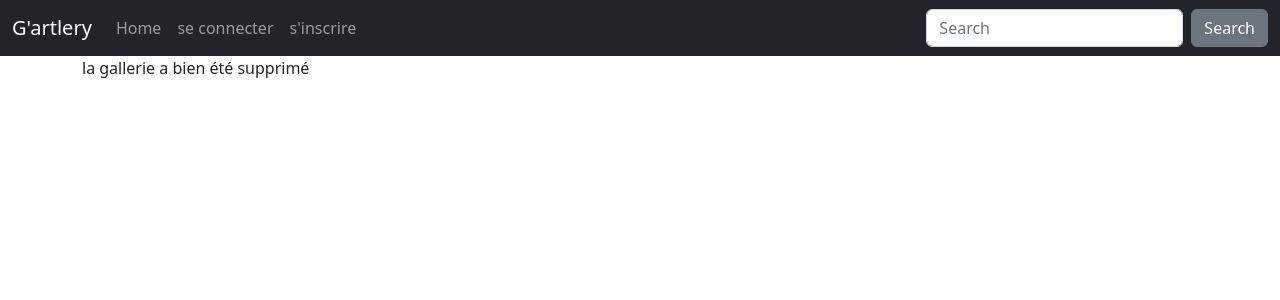
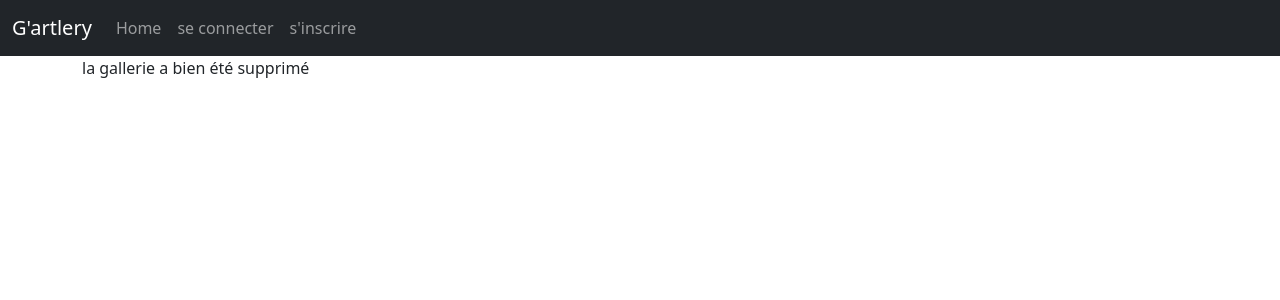
Before and after one commit to st3rbenn/ecfBack_rattrapage, a Symfony app: template templates/gallery/delete_gallery.html.twig in a window 1280 px wide. Shown: the top 300 px of the page. Run offline with Twig, Linux system fonts and the light colour scheme; the template is opened without the code that fills it, so the values that code supplies are empty; some libraries are stand-ins or nearby versions.

Commit message:
Update _header.html.twig

```diff
--- a/templates/partials/_header.html.twig
+++ b/templates/partials/_header.html.twig
@@ -32,10 +32,6 @@
                     </li>
                 {% endif %}
             </ul>
-            <form class="d-flex">
-                <input class="form-control me-sm-2" type="text" placeholder="Search">
-                <button class="btn btn-secondary my-2 my-sm-0" type="submit">Search</button>
-            </form>
         </div>
     </div>
 </nav>
```
